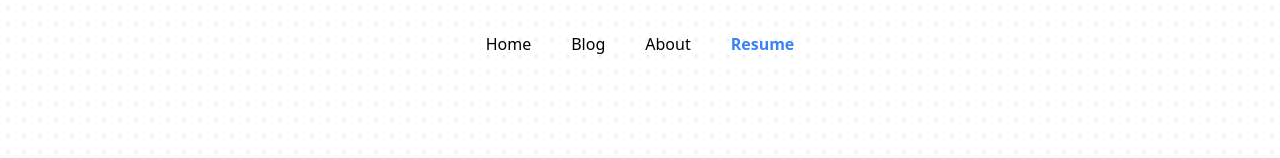
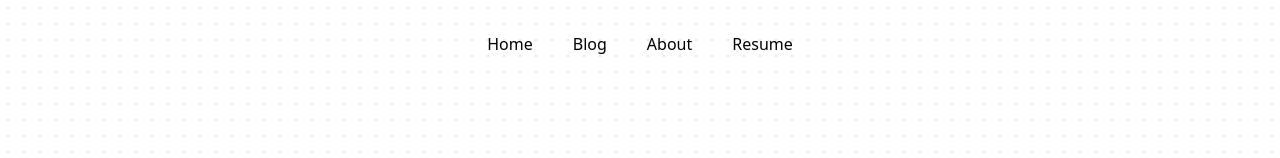
Before and after one commit to apshada/portfolio, a Next.js app: page /resume in a window 1280 px wide. Shown: the top 158 px of the page. Built offline with nearby package versions, Linux system fonts and the light colour scheme; no server answers.

Commit message:
updated reusme

```diff
--- a/src/components/header.tsx
+++ b/src/components/header.tsx
@@ -7,7 +7,7 @@ const navItems: { label: string; page?: string; link?: string }[] = [
   { label: "Home", page: "/" },
   { label: "Blog", page: "/blog" },
   { label: "About", page: "/about" },
-  { label: "Resume", page: "/resume" },
+  { label: "Resume", link: "/static/Aditya-Hada-Resume.pdf" },
 ];
 
 
```
Also changed, not shown: 1 other file (tests, documents, lock files or other folders).
